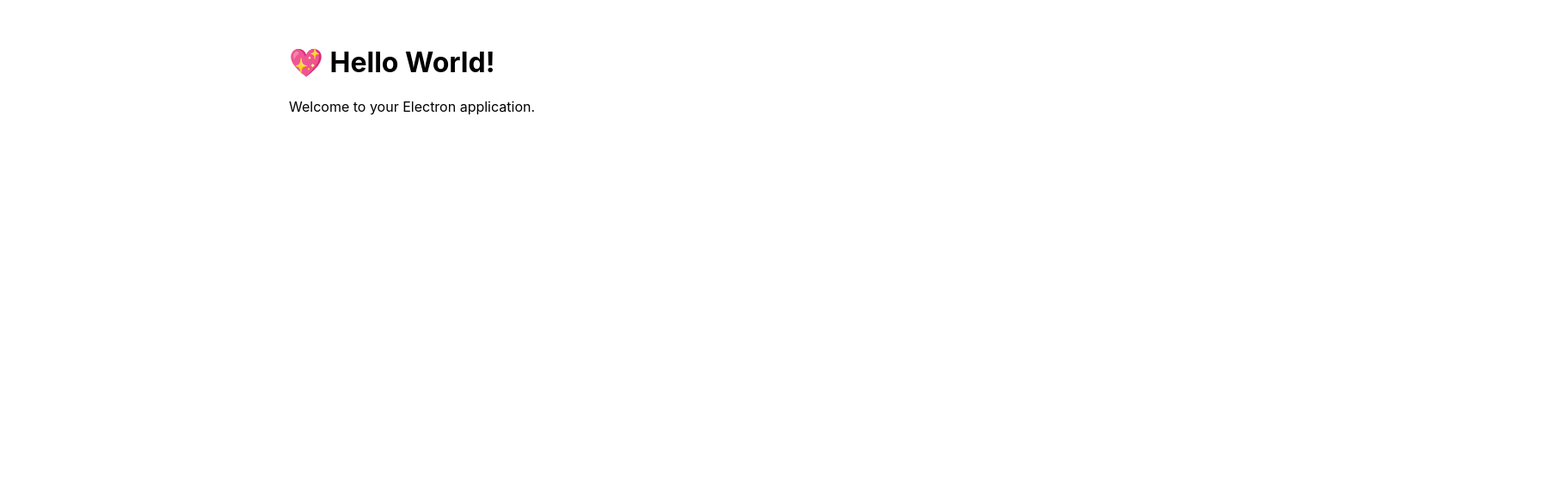
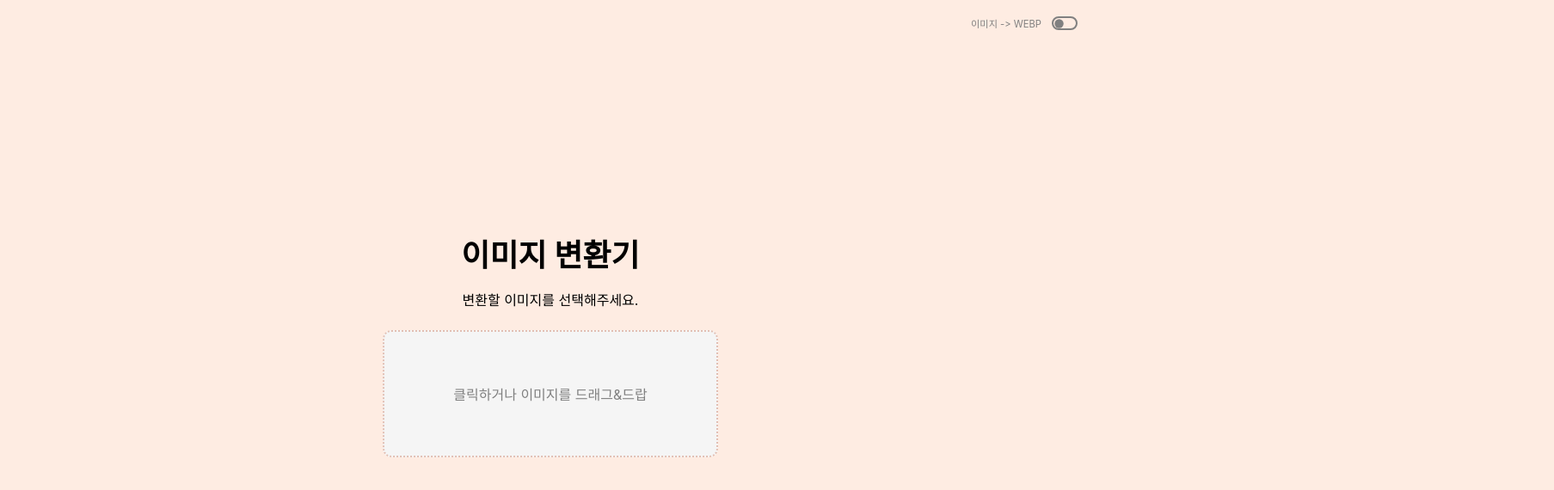
Before and after one commit to ShipFriend0516/webp-converter, a website built with Vite: page index.html in a window 1280 px wide. Shown: the whole page at 86% size, 1807 px wide, since content can reach past the window. Built offline with nearby package versions, Linux system fonts and the light colour scheme.

Commit message:
feat: UI 구축

```diff
--- a/index.html
+++ b/index.html
@@ -2,12 +2,25 @@
 <html>
   <head>
     <meta charset="UTF-8" />
-    <title>Hello World!</title>
-
+    <title>ImageToWebp</title>
   </head>
   <body>
-    <h1>💖 Hello World!</h1>
-    <p>Welcome to your Electron application.</p>
+    <div class="mainWrapper">
+      <div class="titleWrapper">
+        <h1>이미지 변환기</h1>
+        <p>변환할 이미지를 선택해주세요.</p>
+      </div>
+      <div class="dragPoint">
+        <input type="file" accept="image/*" onchange="convertImage(this)" />
+        클릭하거나 이미지를 드래그&드랍
+      </div>
+    </div>
+    <fieldset class="setting">
+      <label>
+        <span>이미지 -> WEBP</span>
+        <input role="switch" type="checkbox" />
+      </label>
+    </fieldset>
     <script type="module" src="/src/renderer.ts"></script>
   </body>
 </html>
--- a/package.json
+++ b/package.json
@@ -23,7 +23,7 @@
     "@electron/fuses": "^1.7.0",
     "@typescript-eslint/eslint-plugin": "^5.62.0",
     "@typescript-eslint/parser": "^5.62.0",
-    "electron": "29.1.0",
+    "electron": "^29.1.0",
     "eslint": "^8.57.0",
     "eslint-plugin-import": "^2.29.1",
     "ts-node": "^10.9.2",
--- a/src/index.css
+++ b/src/index.css
@@ -1,7 +1,135 @@
 body {
-  font-family: -apple-system, BlinkMacSystemFont, 'Segoe UI', Roboto, Helvetica,
-    Arial, sans-serif;
+  font-family: -apple-system, BlinkMacSystemFont, "Segoe UI", Roboto, Helvetica, Arial, sans-serif;
   margin: auto;
   max-width: 38rem;
   padding: 2rem;
+  background-color: #feece2;
+
+  overflow-y: hidden;
 }
+
+.mainWrapper {
+  display: flex;
+  justify-content: center;
+  align-items: center;
+  flex-direction: column;
+  gap: 0.5em;
+}
+
+.titleWrapper {
+  padding: 0;
+  text-align: center;
+}
+
+h1 {
+  font-size: 2.25em;
+  margin: 0;
+}
+
+.dragPoint {
+  color: gray;
+  background-color: whitesmoke;
+  padding: 60px 80px;
+  border-radius: 10px;
+  border: dotted 2px #e2bfb3;
+}
+
+.dragPoint input {
+  cursor: crosshair;
+  position: absolute;
+  opacity: 0;
+  width: 100%;
+  height: 100%;
+}
+
+.setting {
+  position: absolute;
+  top: 10px;
+  right: 10px;
+  border: 0;
+}
+
+label {
+  display: inline-flex;
+  align-items: center;
+  gap: 0.5rem;
+  cursor: pointer;
+  font-size: 0.7em;
+  color: gray;
+}
+
+[type="checkbox"] {
+  appearance: none;
+  position: relative;
+  border: max(2px, 0.1em) solid gray;
+  border-radius: 1.25em;
+  width: 2.25em;
+  height: 1.25em;
+}
+
+[type="checkbox"]::before {
+  content: "";
+  position: absolute;
+  left: 0;
+  width: 1em;
+  height: 1em;
+  border-radius: 50%;
+  transform: scale(0.8);
+  background-color: gray;
+  transition: left 250ms linear;
+}
+
+[type="checkbox"]:checked {
+  background-color: tomato;
+  border-color: tomato;
+}
+
+[type="checkbox"]:checked::before {
+  background-color: white;
+  left: 1em;
+}
+
+[type="checkbox"]:disabled {
+  border-color: lightgray;
+  opacity: 0.7;
+  cursor: not-allowed;
+}
+
+[type="checkbox"]:disabled:before {
+  background-color: lightgray;
+}
+
+[type="checkbox"]:disabled + span {
+  opacity: 0.7;
+  cursor: not-allowed;
+}
+
+[type="checkbox"]:focus-visible {
+  outline-offset: max(2px, 0.1em);
+  outline: max(2px, 0.1em) solid tomato;
+}
+
+[type="checkbox"]:enabled:hover {
+  box-shadow: 0 0 0 max(4px, 0.2em) lightgray;
+}
+
+/* Global CSS */
+body {
+  display: grid;
+  justify-content: center;
+  align-items: center;
+  height: 100vh;
+}
+
+fieldset {
+  border: none;
+  display: flex;
+  flex-direction: column;
+  gap: 0.5rem;
+}
+
+*,
+*::before,
+*::after {
+  box-sizing: border-box;
+}
```
Also changed, not shown: src/main.ts (+12 -10 lines), 1 other file.
